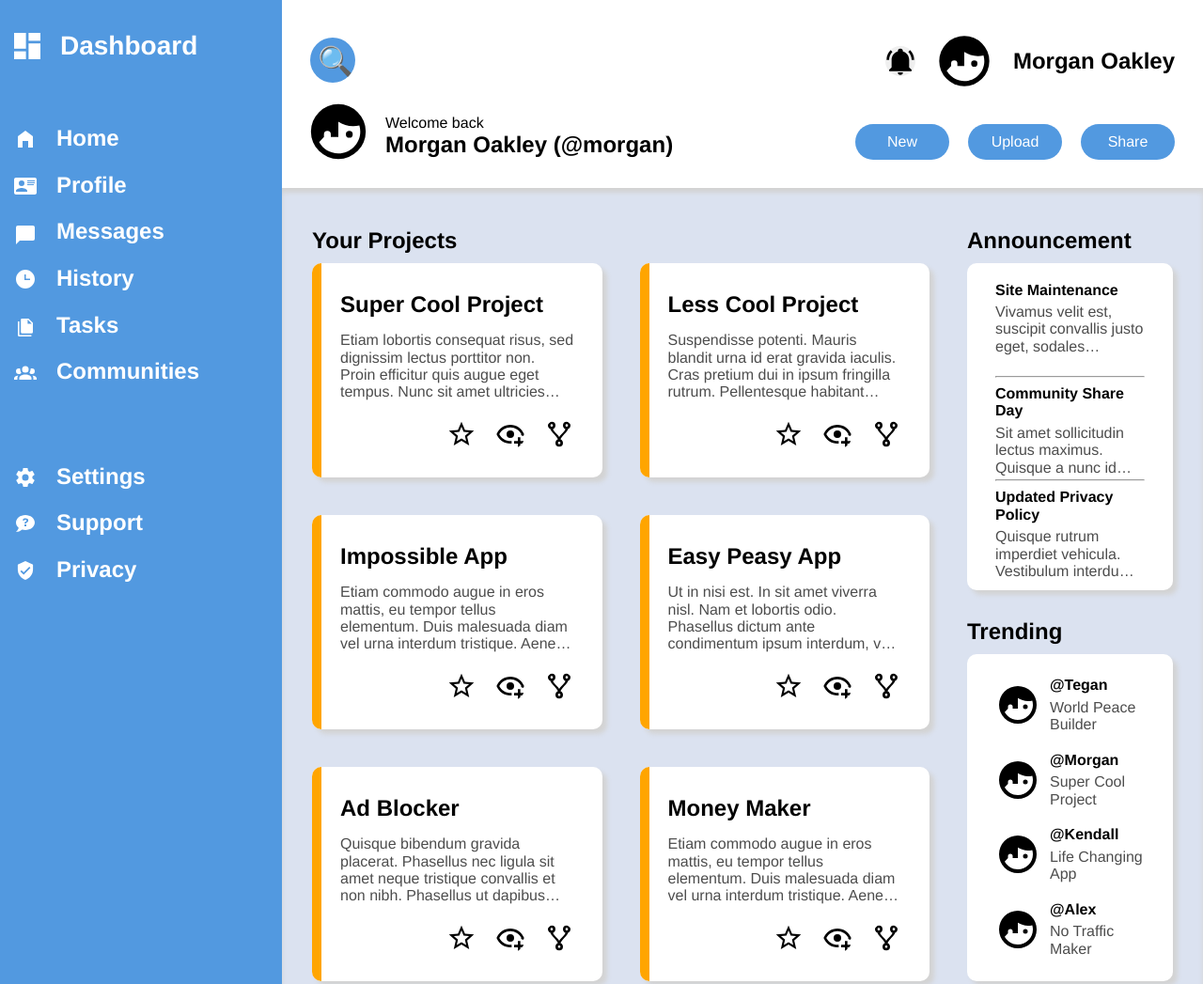
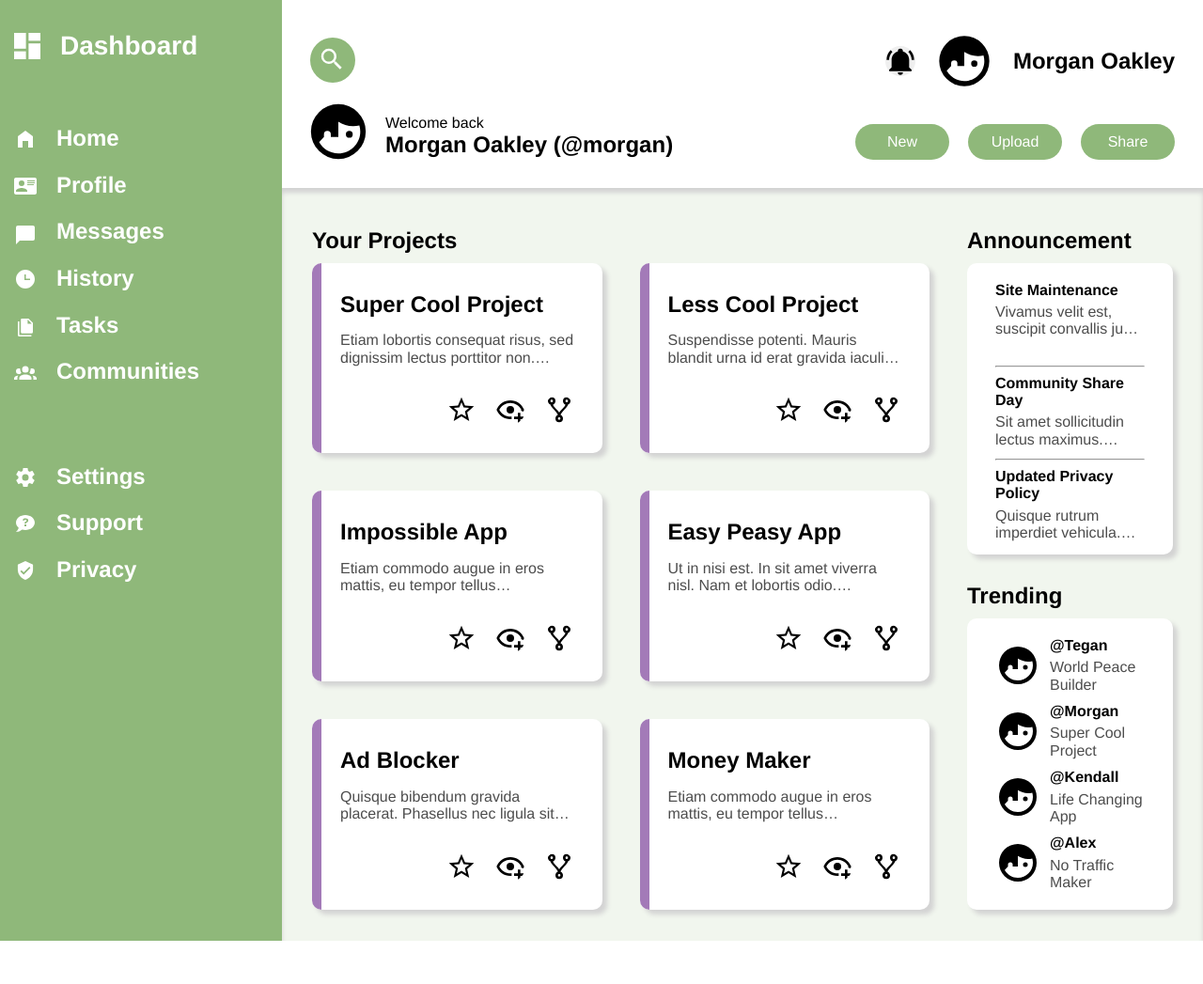
Before and after one commit to ZoetjeZuurtje/odin-admin-dashboard, a plain HTML site: page index.html in a window 1280 px wide. Shown: the top 1047 px of the page at 94% size. After the commit the page ends 1001 px from the top, so only its background shows below. Drawn offline with Linux system fonts and the light colour scheme.

Commit message:
Add icon to search bar

```diff
--- a/css/index.css
+++ b/css/index.css
@@ -1,8 +1,8 @@
 :root {
-    --primary-color: hsl(220, 40%, 90%);
-    --secondary-color: hsl(210, 70%, 60%);
+    --primary-color: hsl(100, 30%, 95%);
+    --secondary-color: hsl(100, 30%, 60%);
     --tertiary-color: white;
-    --accent: orange;
+    --accent: hsl(280, 30%, 60%);
     --text-color: hsl(0, 0%, 30%);
 }
 
@@ -144,10 +144,12 @@ header {
 .searchbar:focus-within {
     outline: 3px var(--accent) solid;
 }
-.searchbar > span {
-    font-size: 2rem;
+.searchbar > img {
+    width: 30px;
+    height: 30px;
     padding: 0.5rem;
     margin-right: 1rem;
+    filter: invert();
     &:hover {
         cursor: pointer;
     }
@@ -207,6 +209,7 @@ header {
 main {
     box-sizing: border-box;
     padding: 32px;
+
     display: grid;
     grid-template-columns: 3fr 1fr;
     grid-template-rows: 1fr 1fr;
@@ -250,7 +253,7 @@ section h3 {
 /* Styling for project cards */
 .project {
     background-color: var(--tertiary-color);
-    --lines-to-keep: 4;
+    --lines-to-keep: 2;
     --project-padding: 30px;
 
     /* Necessary for the orange bar */
@@ -316,7 +319,7 @@ section h3 {
     }
     & .truncate-lines {
         margin: 0;
-        --lines-to-keep: 3;
+        --lines-to-keep: 2;
     }
 }
 
--- a/index.html
+++ b/index.html
@@ -13,7 +13,7 @@
 <body>
     <header>
         <label for="search-text" class="searchbar">
-            <span>&#x1f50d;</span>
+            <img src="assets/images/magnify.svg" alt="Search:">
             <input type="search" name="search-text" id="search-text" placeholder="Enter your search query...">
         </label>
         <div class="flex header-profile">
```
Also changed, not shown: assets/images/magnify.svg (added).
